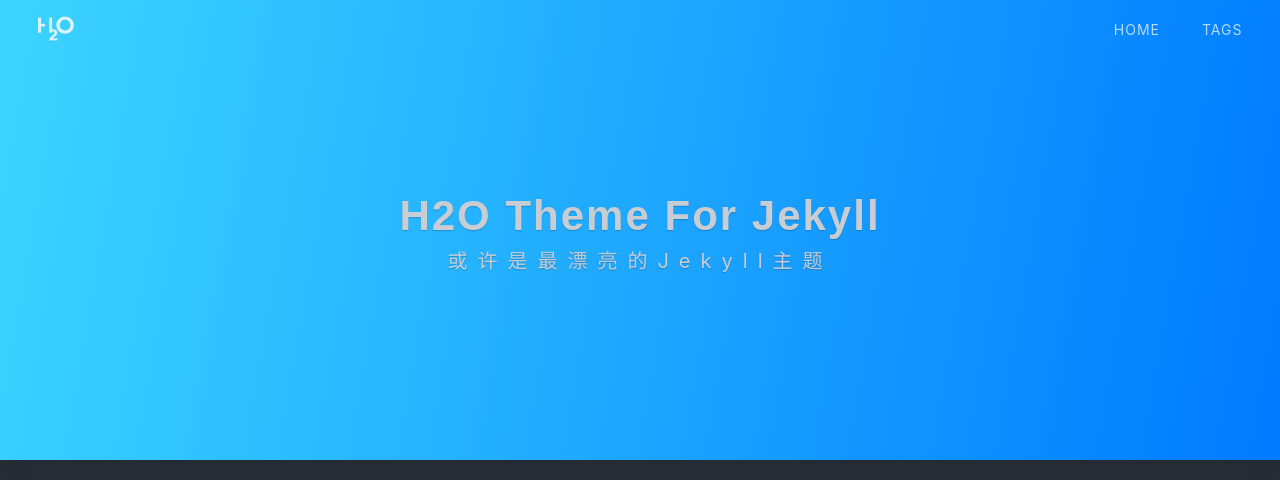
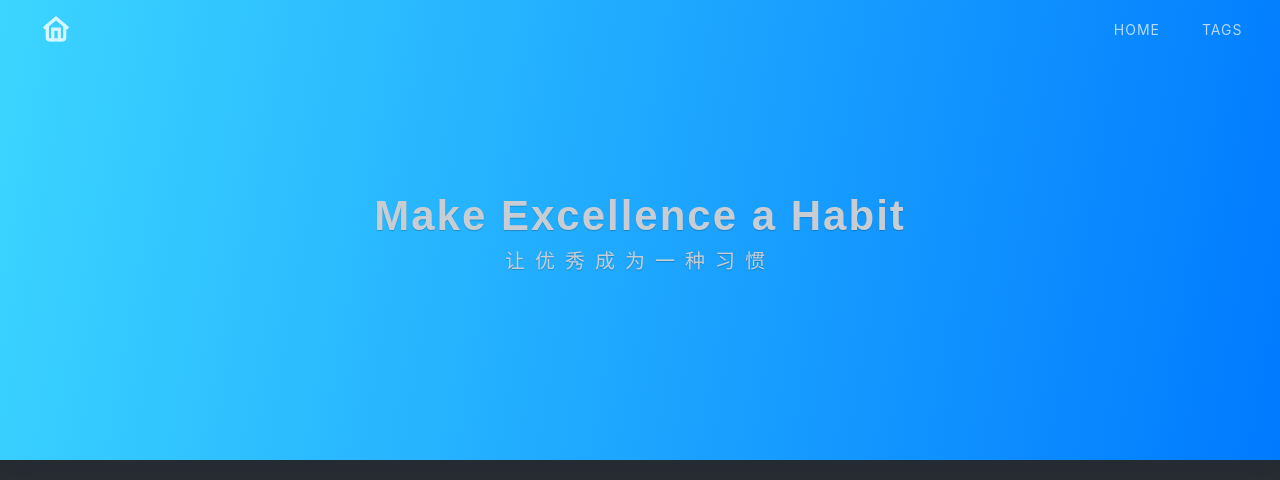
Before and after one commit to yeslsl/never-ever-ver-er-r.github.io, a Jekyll site: the page built from index.html, in a window 1280 px wide and 1121 px high. Shown: the top 480 px of the window. Built offline with Jekyll 4.4.1, drawn with Linux system fonts in a browser that asks for light colours; nearby versions of some CDN libraries; the list of posts is cut into pages by our own code; a style sheet for code colours, icons or effects is not loaded; grey boxes are pictures that could not be loaded.

Commit message:
更换图标

```diff
--- a/_config.yml
+++ b/_config.yml
@@ -26,7 +26,7 @@
 # Author 配置博主信息
 author: 'sealer'
 nickname: 'sealer'
-bio: 'java开发者'
+bio: 'java程序猿'
 avatar: '/assets/img/profile.png'
 
 # Search
--- a/index.html
+++ b/index.html
@@ -1,7 +1,7 @@
 ---
 layout: default
-home-title: H2O Theme For Jekyll
-description: 或许是最漂亮的Jekyll主题
+home-title: Make Excellence a Habit
+description: 让优秀成为一种习惯
 ---
 
 {% include header.html %}
```
Also changed, not shown: README.md, assets/icons/logo.svg, assets/icons/logo_default.svg, assets/icons/logo_pink.svg, assets/img/profile.png.
